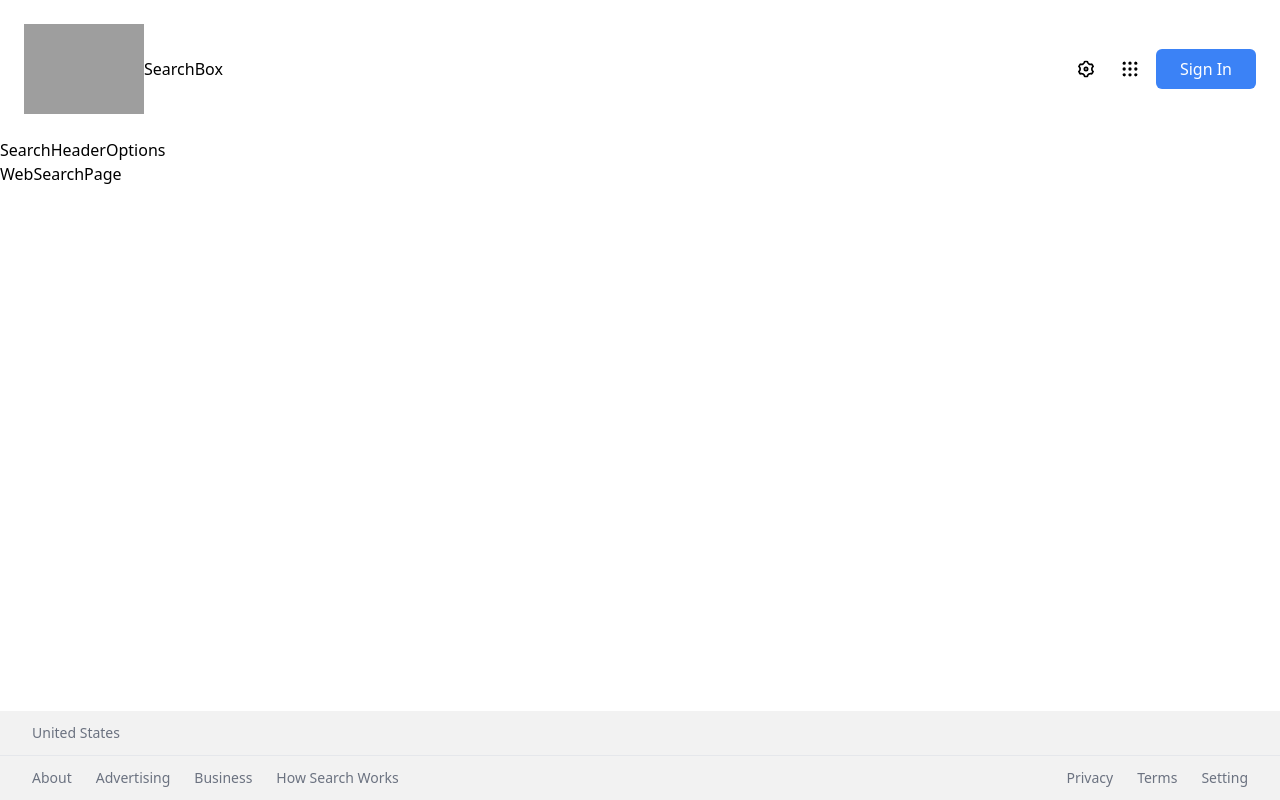
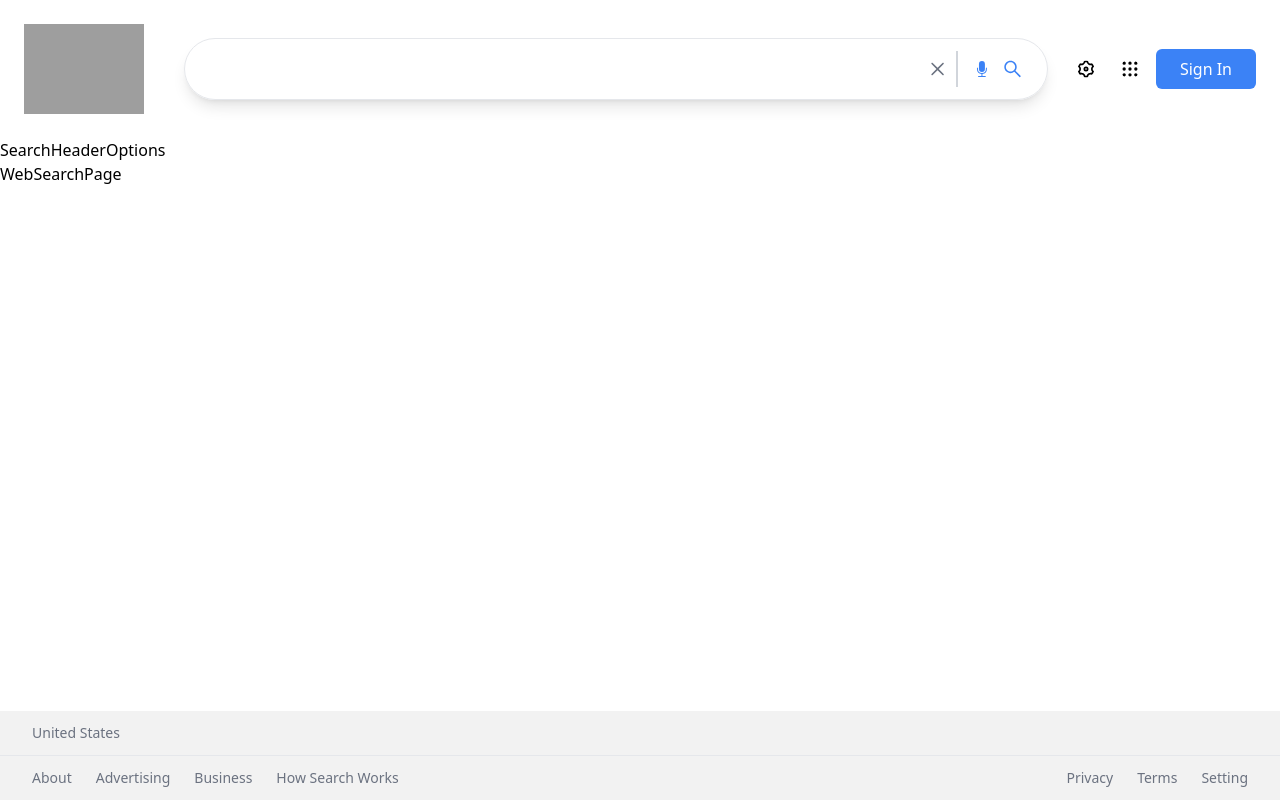
Before and after one commit to olesia-tech/google-clone-project, a Next.js app: page /search/web in a window 1280 px wide. Built offline with nearby package versions, Linux system fonts and the light colour scheme; no server answers; grey boxes are pictures that could not be loaded.

Commit message:
completed the search box component

```diff
--- a/src/components/SearchBox.jsx
+++ b/src/components/SearchBox.jsx
@@ -1,7 +1,42 @@
-import React from 'react'
+'use client'
+import { useSearchParams, useRouter } from 'next/navigation'
+import React, { useState } from 'react'
+import { RxCross2 } from 'react-icons/rx'
+import { BsFillMicFill } from 'react-icons/bs'
+import { AiOutlineSearch } from 'react-icons/ai'
 
 export default function SearchBox() {
+  //useSearchParams is a Client Component hook that lets you read the current URL's query string
+  const searchParams = useSearchParams();
+  const router = useRouter();
+  const searchTerm = searchParams.get('searchTerm');
+  const [term, setTerm] = useState(searchTerm || '');
+
+  function handleSubmit(e) {
+    e.preventDefault();
+    if(!term.trim()) return;
+    router.push(`/search/web?searchTerm=${term}`);
+  }
+
+
   return (
-    <div>SearchBox</div>
-  )
+    <form
+    onSubmit={handleSubmit}
+    className='flex border border-gray-200 rounded-full shadow-lg px-6 py-3 ml-10 mr-5 flex-grow max-w-3lx items-center'>
+      <input
+       type="text"
+       value={term}
+       onChange={(e) => setTerm(e.target.value)}
+       className='w-full focus:outline-none'
+       />
+      <RxCross2
+      onClick={() => setTerm('')}
+      className='text-2xl text-gray-500 cursor-pointer sm:mr-2'/>
+      <BsFillMicFill
+      className='hidden sm:inline-flex text-4xl text-blue-500 pl-4 border-l-2 border-gray-300 mr-3'/>
+      <AiOutlineSearch
+      onClick={handleSubmit}
+      className='text-2xl hidden sm:inline-flex text-blue-500 cursor-pointer'/>
+    </form>
+  );
 }
```
Also changed, not shown: src/components/HomeSearch.jsx (+4 -4 lines).
